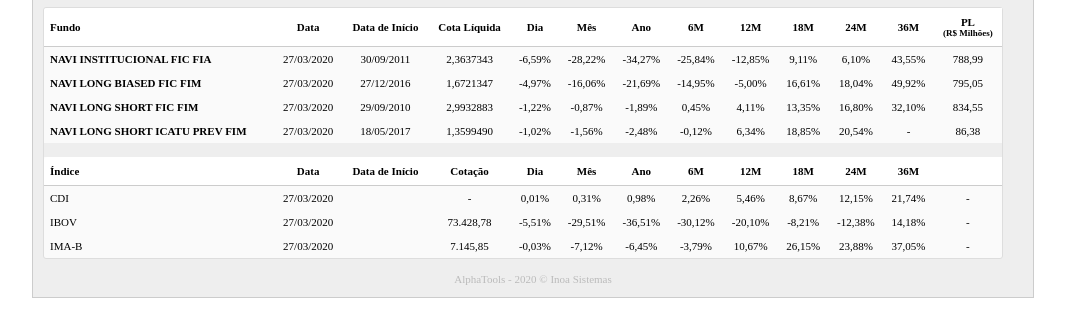
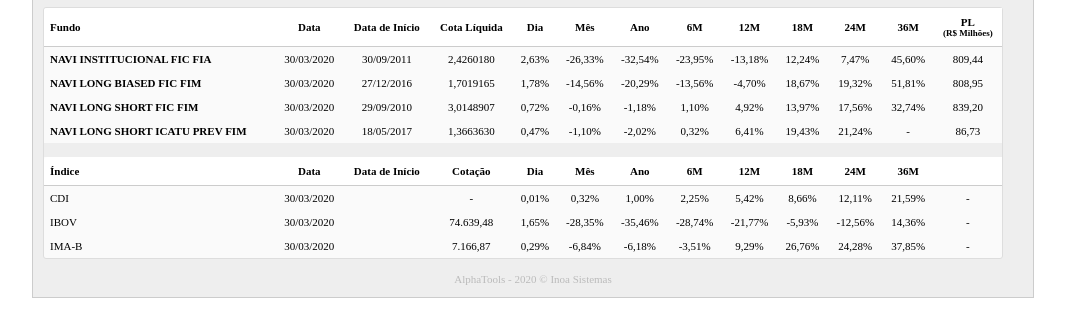
Before and after one commit to NaviCapital/navi.com.br, a plain HTML site: page views/cotas.htm in a window 1280 px wide. Shown: the part 54-390 px from the top of the page, without its empty margins (107-1172 px from the left). Drawn offline with Linux system fonts and the light colour scheme.

Commit message:
Cotas20200330

```diff
--- a/views/cotas.htm
+++ b/views/cotas.htm
@@ -71,178 +71,178 @@
 
 					<tr>
 						<td style="padding: 6px 6px; font-weight: bold;">NAVI INSTITUCIONAL FIC FIA</td>
-						<td style="padding: 6px 6px; text-align: center;">27/03/2020</td>
+						<td style="padding: 6px 6px; text-align: center;">30/03/2020</td>
 						<td style="padding: 6px 6px; text-align: center;">30/09/2011</td>
 						<!-- <td style="padding: 6px 6px;">30/09/2011</td> -->
 
 
-						<td style="padding: 6px 6px; text-align: center; white-space: nowrap;">2,3637343</td>
+						<td style="padding: 6px 6px; text-align: center; white-space: nowrap;">2,4260180</td>
 
-						<td style="padding: 6px 6px; text-align: center; white-space: nowrap;" style="text-align: center; white-space: nowrap;">-6,59%</td>
+						<td style="padding: 6px 6px; text-align: center; white-space: nowrap;" style="text-align: center; white-space: nowrap;">2,63%</td>
 
-						<td style="padding: 6px 6px; text-align: center; white-space: nowrap;" style="text-align: center; white-space: nowrap;">-28,22%</td>
+						<td style="padding: 6px 6px; text-align: center; white-space: nowrap;" style="text-align: center; white-space: nowrap;">-26,33%</td>
 
 
-						<td style="padding: 6px 6px; text-align: center; white-space: nowrap;">-34,27%</td>
+						<td style="padding: 6px 6px; text-align: center; white-space: nowrap;">-32,54%</td>
 
 
 
-							<td style="padding: 6px 6px; text-align: center; white-space: nowrap;">-25,84%</td>
+							<td style="padding: 6px 6px; text-align: center; white-space: nowrap;">-23,95%</td>
 
 
 
 
-							<td style="padding: 6px 6px; text-align: center; white-space: nowrap;">-12,85%</td>
+							<td style="padding: 6px 6px; text-align: center; white-space: nowrap;">-13,18%</td>
 
 
 
 
-							<td style="padding: 6px 6px; text-align: center; white-space: nowrap;">9,11%</td>
+							<td style="padding: 6px 6px; text-align: center; white-space: nowrap;">12,24%</td>
 
 
 
-							<td style="padding: 6px 6px; text-align: center; white-space: nowrap;">6,10%</td>
+							<td style="padding: 6px 6px; text-align: center; white-space: nowrap;">7,47%</td>
 
 
 
-							<td style="padding: 6px 6px; text-align: center; white-space: nowrap;">43,55%</td>
+							<td style="padding: 6px 6px; text-align: center; white-space: nowrap;">45,60%</td>
 
 
 
 
-						<td style="padding: 6px 6px; text-align: center; white-space: nowrap;">788,99</td>
+						<td style="padding: 6px 6px; text-align: center; white-space: nowrap;">809,44</td>
 
 
-						<!--  <td style="padding: 6px 6px; text-align: center; white-space: nowrap;">31,50%</td> -->
+						<!--  <td style="padding: 6px 6px; text-align: center; white-space: nowrap;">31,81%</td> -->
 					</tr>
 
 					<tr>
 						<td style="padding: 6px 6px; font-weight: bold;">NAVI LONG BIASED FIC FIM</td>
-						<td style="padding: 6px 6px; text-align: center;">27/03/2020</td>
+						<td style="padding: 6px 6px; text-align: center;">30/03/2020</td>
 						<td style="padding: 6px 6px; text-align: center;">27/12/2016</td>
 						<!-- <td style="padding: 6px 6px;">27/12/2016</td> -->
 
 
-						<td style="padding: 6px 6px; text-align: center; white-space: nowrap;">1,6721347</td>
+						<td style="padding: 6px 6px; text-align: center; white-space: nowrap;">1,7019165</td>
 
-						<td style="padding: 6px 6px; text-align: center; white-space: nowrap;" style="text-align: center; white-space: nowrap;">-4,97%</td>
+						<td style="padding: 6px 6px; text-align: center; white-space: nowrap;" style="text-align: center; white-space: nowrap;">1,78%</td>
 
-						<td style="padding: 6px 6px; text-align: center; white-space: nowrap;" style="text-align: center; white-space: nowrap;">-16,06%</td>
+						<td style="padding: 6px 6px; text-align: center; white-space: nowrap;" style="text-align: center; white-space: nowrap;">-14,56%</td>
 
 
-						<td style="padding: 6px 6px; text-align: center; white-space: nowrap;">-21,69%</td>
+						<td style="padding: 6px 6px; text-align: center; white-space: nowrap;">-20,29%</td>
 
 
 
-							<td style="padding: 6px 6px; text-align: center; white-space: nowrap;">-14,95%</td>
+							<td style="padding: 6px 6px; text-align: center; white-space: nowrap;">-13,56%</td>
 
 
 
 
-							<td style="padding: 6px 6px; text-align: center; white-space: nowrap;">-5,00%</td>
+							<td style="padding: 6px 6px; text-align: center; white-space: nowrap;">-4,70%</td>
 
 
 
 
-							<td style="padding: 6px 6px; text-align: center; white-space: nowrap;">16,61%</td>
+							<td style="padding: 6px 6px; text-align: center; white-space: nowrap;">18,67%</td>
 
 
 
-							<td style="padding: 6px 6px; text-align: center; white-space: nowrap;">18,04%</td>
+							<td style="padding: 6px 6px; text-align: center; white-space: nowrap;">19,32%</td>
 
 
 
-							<td style="padding: 6px 6px; text-align: center; white-space: nowrap;">49,92%</td>
+							<td style="padding: 6px 6px; text-align: center; white-space: nowrap;">51,81%</td>
 
 
 
 
-						<td style="padding: 6px 6px; text-align: center; white-space: nowrap;">795,05</td>
+						<td style="padding: 6px 6px; text-align: center; white-space: nowrap;">808,95</td>
 
 
-						<!--  <td style="padding: 6px 6px; text-align: center; white-space: nowrap;">31,74%</td> -->
+						<!--  <td style="padding: 6px 6px; text-align: center; white-space: nowrap;">31,79%</td> -->
 					</tr>
 
 					<tr>
 						<td style="padding: 6px 6px; font-weight: bold;">NAVI LONG SHORT FIC FIM</td>
-						<td style="padding: 6px 6px; text-align: center;">27/03/2020</td>
+						<td style="padding: 6px 6px; text-align: center;">30/03/2020</td>
 						<td style="padding: 6px 6px; text-align: center;">29/09/2010</td>
 						<!-- <td style="padding: 6px 6px;">29/09/2010</td> -->
 
 
-						<td style="padding: 6px 6px; text-align: center; white-space: nowrap;">2,9932883</td>
+						<td style="padding: 6px 6px; text-align: center; white-space: nowrap;">3,0148907</td>
 
-						<td style="padding: 6px 6px; text-align: center; white-space: nowrap;" style="text-align: center; white-space: nowrap;">-1,22%</td>
+						<td style="padding: 6px 6px; text-align: center; white-space: nowrap;" style="text-align: center; white-space: nowrap;">0,72%</td>
 
-						<td style="padding: 6px 6px; text-align: center; white-space: nowrap;" style="text-align: center; white-space: nowrap;">-0,87%</td>
+						<td style="padding: 6px 6px; text-align: center; white-space: nowrap;" style="text-align: center; white-space: nowrap;">-0,16%</td>
 
 
-						<td style="padding: 6px 6px; text-align: center; white-space: nowrap;">-1,89%</td>
+						<td style="padding: 6px 6px; text-align: center; white-space: nowrap;">-1,18%</td>
 
 
 
-							<td style="padding: 6px 6px; text-align: center; white-space: nowrap;">0,45%</td>
+							<td style="padding: 6px 6px; text-align: center; white-space: nowrap;">1,10%</td>
 
 
 
 
-							<td style="padding: 6px 6px; text-align: center; white-space: nowrap;">4,11%</td>
+							<td style="padding: 6px 6px; text-align: center; white-space: nowrap;">4,92%</td>
 
 
 
 
-							<td style="padding: 6px 6px; text-align: center; white-space: nowrap;">13,35%</td>
+							<td style="padding: 6px 6px; text-align: center; white-space: nowrap;">13,97%</td>
 
 
 
-							<td style="padding: 6px 6px; text-align: center; white-space: nowrap;">16,80%</td>
+							<td style="padding: 6px 6px; text-align: center; white-space: nowrap;">17,56%</td>
 
 
 
-							<td style="padding: 6px 6px; text-align: center; white-space: nowrap;">32,10%</td>
+							<td style="padding: 6px 6px; text-align: center; white-space: nowrap;">32,74%</td>
 
 
 
 
-						<td style="padding: 6px 6px; text-align: center; white-space: nowrap;">834,55</td>
+						<td style="padding: 6px 6px; text-align: center; white-space: nowrap;">839,20</td>
 
 
-						<!--  <td style="padding: 6px 6px; text-align: center; white-space: nowrap;">33,32%</td> -->
+						<!--  <td style="padding: 6px 6px; text-align: center; white-space: nowrap;">32,98%</td> -->
 					</tr>
 
 					<tr>
 						<td style="padding: 6px 6px; font-weight: bold;">NAVI LONG SHORT ICATU PREV FIM</td>
-						<td style="padding: 6px 6px; text-align: center;">27/03/2020</td>
+						<td style="padding: 6px 6px; text-align: center;">30/03/2020</td>
 						<td style="padding: 6px 6px; text-align: center;">18/05/2017</td>
 						<!-- <td style="padding: 6px 6px;">18/05/2017</td> -->
 
 
-						<td style="padding: 6px 6px; text-align: center; white-space: nowrap;">1,3599490</td>
+						<td style="padding: 6px 6px; text-align: center; white-space: nowrap;">1,3663630</td>
 
-						<td style="padding: 6px 6px; text-align: center; white-space: nowrap;" style="text-align: center; white-space: nowrap;">-1,02%</td>
+						<td style="padding: 6px 6px; text-align: center; white-space: nowrap;" style="text-align: center; white-space: nowrap;">0,47%</td>
 
-						<td style="padding: 6px 6px; text-align: center; white-space: nowrap;" style="text-align: center; white-space: nowrap;">-1,56%</td>
+						<td style="padding: 6px 6px; text-align: center; white-space: nowrap;" style="text-align: center; white-space: nowrap;">-1,10%</td>
 
 
-						<td style="padding: 6px 6px; text-align: center; white-space: nowrap;">-2,48%</td>
+						<td style="padding: 6px 6px; text-align: center; white-space: nowrap;">-2,02%</td>
 
 
 
-							<td style="padding: 6px 6px; text-align: center; white-space: nowrap;">-0,12%</td>
+							<td style="padding: 6px 6px; text-align: center; white-space: nowrap;">0,32%</td>
 
 
 
 
-							<td style="padding: 6px 6px; text-align: center; white-space: nowrap;">6,34%</td>
+							<td style="padding: 6px 6px; text-align: center; white-space: nowrap;">6,41%</td>
 
 
 
 
-							<td style="padding: 6px 6px; text-align: center; white-space: nowrap;">18,85%</td>
+							<td style="padding: 6px 6px; text-align: center; white-space: nowrap;">19,43%</td>
 
 
 
-							<td style="padding: 6px 6px; text-align: center; white-space: nowrap;">20,54%</td>
+							<td style="padding: 6px 6px; text-align: center; white-space: nowrap;">21,24%</td>
 
 
 
@@ -251,10 +251,10 @@
 
 
 
-						<td style="padding: 6px 6px; text-align: center; white-space: nowrap;">86,38</td>
+						<td style="padding: 6px 6px; text-align: center; white-space: nowrap;">86,73</td>
 
 
-						<!--  <td style="padding: 6px 6px; text-align: center; white-space: nowrap;">3,45%</td> -->
+						<!--  <td style="padding: 6px 6px; text-align: center; white-space: nowrap;">3,41%</td> -->
 					</tr>
 
 
@@ -347,28 +347,28 @@
 
 					<tr>
 						<td style="padding: 6px 6px;">CDI</td>
-						<td style="padding: 6px 6px; text-align: center;">27/03/2020</td>
+						<td style="padding: 6px 6px; text-align: center;">30/03/2020</td>
 
 						<td style="padding: 6px 6px; text-align: center;"></td>
 
 						<td style="padding: 6px 6px; text-align: center; white-space: nowrap;">-</td>
 						<td style="padding: 6px 6px; text-align: center; white-space: nowrap;">0,01%</td>
-						<td style="padding: 6px 6px; text-align: center; white-space: nowrap;">0,31%</td>
-						<td style="padding: 6px 6px; text-align: center; white-space: nowrap;">0,98%</td>
+						<td style="padding: 6px 6px; text-align: center; white-space: nowrap;">0,32%</td>
+						<td style="padding: 6px 6px; text-align: center; white-space: nowrap;">1,00%</td>
 
-							<td style="padding: 6px 6px; text-align: center; white-space: nowrap;">2,26%</td>
+							<td style="padding: 6px 6px; text-align: center; white-space: nowrap;">2,25%</td>
 
 
-							<td style="padding: 6px 6px; text-align: center; white-space: nowrap;">5,46%</td>
+							<td style="padding: 6px 6px; text-align: center; white-space: nowrap;">5,42%</td>
 
 
-							<td style="padding: 6px 6px; text-align: center; white-space: nowrap;">8,67%</td>
+							<td style="padding: 6px 6px; text-align: center; white-space: nowrap;">8,66%</td>
 
 
-							<td style="padding: 6px 6px; text-align: center; white-space: nowrap;">12,15%</td>
+							<td style="padding: 6px 6px; text-align: center; white-space: nowrap;">12,11%</td>
 
 
-							<td style="padding: 6px 6px; text-align: center; white-space: nowrap;">21,74%</td>
+							<td style="padding: 6px 6px; text-align: center; white-space: nowrap;">21,59%</td>
 
 
 
@@ -379,28 +379,28 @@
 
 					<tr>
 						<td style="padding: 6px 6px;">IBOV</td>
-						<td style="padding: 6px 6px; text-align: center;">27/03/2020</td>
+						<td style="padding: 6px 6px; text-align: center;">30/03/2020</td>
 
 						<td style="padding: 6px 6px; text-align: center;"></td>
 
-						<td style="padding: 6px 6px; text-align: center; white-space: nowrap;">73.428,78</td>
-						<td style="padding: 6px 6px; text-align: center; white-space: nowrap;">-5,51%</td>
-						<td style="padding: 6px 6px; text-align: center; white-space: nowrap;">-29,51%</td>
-						<td style="padding: 6px 6px; text-align: center; white-space: nowrap;">-36,51%</td>
+						<td style="padding: 6px 6px; text-align: center; white-space: nowrap;">74.639,48</td>
+						<td style="padding: 6px 6px; text-align: center; white-space: nowrap;">1,65%</td>
+						<td style="padding: 6px 6px; text-align: center; white-space: nowrap;">-28,35%</td>
+						<td style="padding: 6px 6px; text-align: center; white-space: nowrap;">-35,46%</td>
 
-							<td style="padding: 6px 6px; text-align: center; white-space: nowrap;">-30,12%</td>
+							<td style="padding: 6px 6px; text-align: center; white-space: nowrap;">-28,74%</td>
 
 
-							<td style="padding: 6px 6px; text-align: center; white-space: nowrap;">-20,10%</td>
+							<td style="padding: 6px 6px; text-align: center; white-space: nowrap;">-21,77%</td>
 
 
-							<td style="padding: 6px 6px; text-align: center; white-space: nowrap;">-8,21%</td>
+							<td style="padding: 6px 6px; text-align: center; white-space: nowrap;">-5,93%</td>
 
 
-							<td style="padding: 6px 6px; text-align: center; white-space: nowrap;">-12,38%</td>
+							<td style="padding: 6px 6px; text-align: center; white-space: nowrap;">-12,56%</td>
 
 
-							<td style="padding: 6px 6px; text-align: center; white-space: nowrap;">14,18%</td>
+							<td style="padding: 6px 6px; text-align: center; white-space: nowrap;">14,36%</td>
 
 
 
@@ -411,28 +411,28 @@
 
 					<tr>
 						<td style="padding: 6px 6px;">IMA-B</td>
-						<td style="padding: 6px 6px; text-align: center;">27/03/2020</td>
+						<td style="padding: 6px 6px; text-align: center;">30/03/2020</td>
 
 						<td style="padding: 6px 6px; text-align: center;"></td>
 
-						<td style="padding: 6px 6px; text-align: center; white-space: nowrap;">7.145,85</td>
-						<td style="padding: 6px 6px; text-align: center; white-space: nowrap;">-0,03%</td>
-						<td style="padding: 6px 6px; text-align: center; white-space: nowrap;">-7,12%</td>
-						<td style="padding: 6px 6px; text-align: center; white-space: nowrap;">-6,45%</td>
+						<td style="padding: 6px 6px; text-align: center; white-space: nowrap;">7.166,87</td>
+						<td style="padding: 6px 6px; text-align: center; white-space: nowrap;">0,29%</td>
+						<td style="padding: 6px 6px; text-align: center; white-space: nowrap;">-6,84%</td>
+						<td style="padding: 6px 6px; text-align: center; white-space: nowrap;">-6,18%</td>
 
-							<td style="padding: 6px 6px; text-align: center; white-space: nowrap;">-3,79%</td>
+							<td style="padding: 6px 6px; text-align: center; white-space: nowrap;">-3,51%</td>
 
 
-							<td style="padding: 6px 6px; text-align: center; white-space: nowrap;">10,67%</td>
+							<td style="padding: 6px 6px; text-align: center; white-space: nowrap;">9,29%</td>
 
 
-							<td style="padding: 6px 6px; text-align: center; white-space: nowrap;">26,15%</td>
+							<td style="padding: 6px 6px; text-align: center; white-space: nowrap;">26,76%</td>
 
 
-							<td style="padding: 6px 6px; text-align: center; white-space: nowrap;">23,88%</td>
+							<td style="padding: 6px 6px; text-align: center; white-space: nowrap;">24,28%</td>
 
 
-							<td style="padding: 6px 6px; text-align: center; white-space: nowrap;">37,05%</td>
+							<td style="padding: 6px 6px; text-align: center; white-space: nowrap;">37,85%</td>
 
 
 
```
